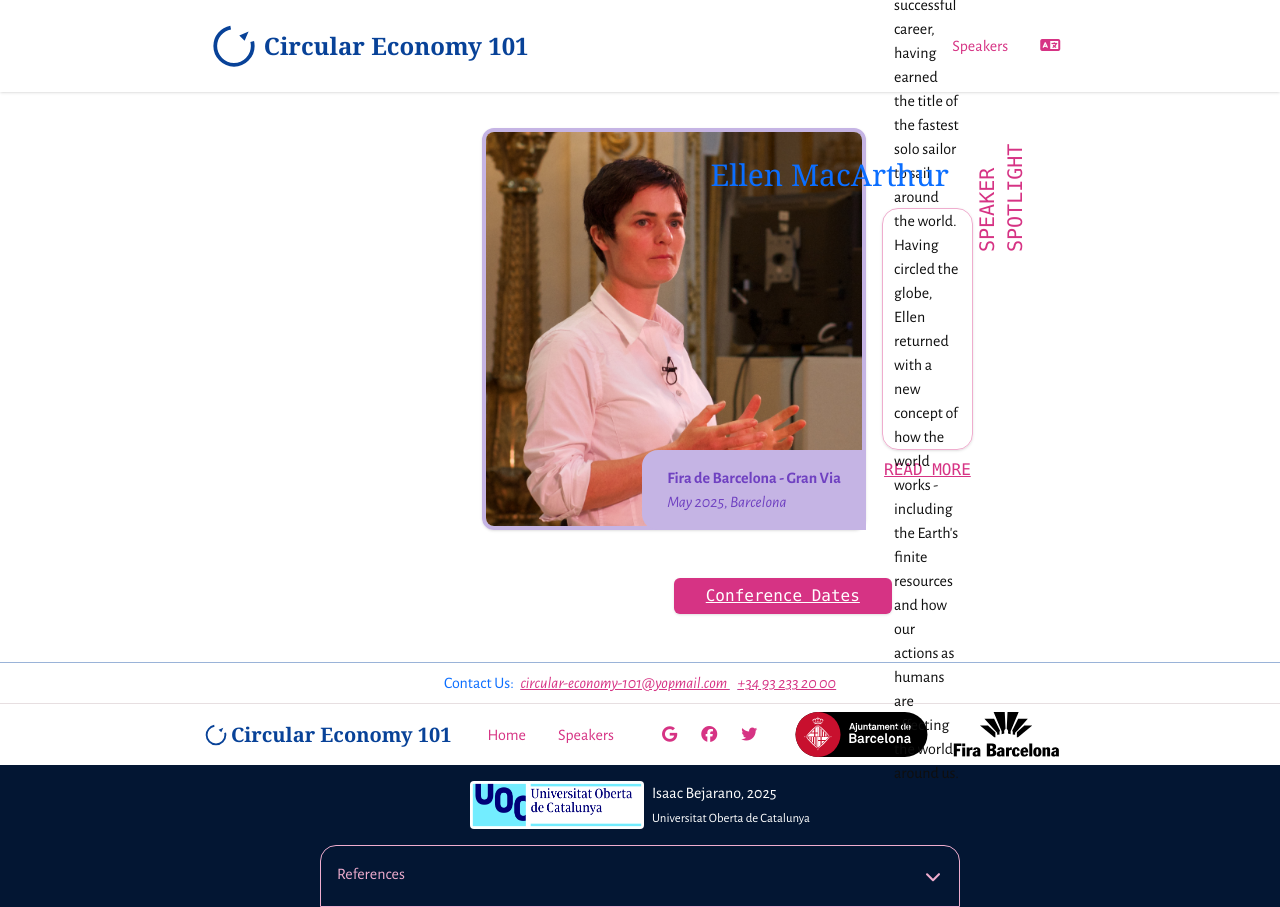
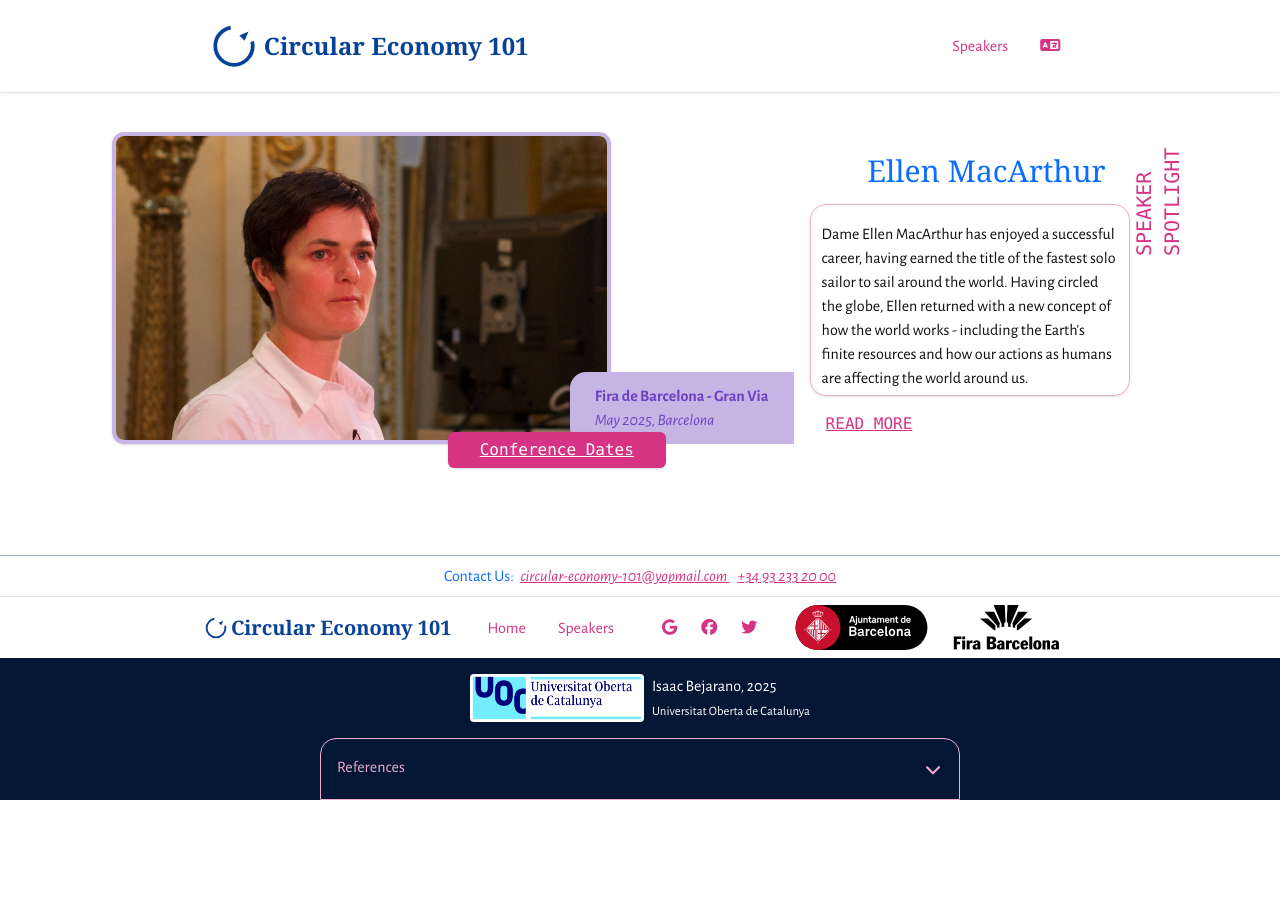
Before and after one commit to isaacBejarano/uoc-ehc2-pac3, a website built with Parcel: page src/index.html in a window 1280 px wide. After the commit the page ends 800 px from the top, so only its background shows below. Built offline with nearby package versions, Linux system fonts and the light colour scheme; some icons are missing.

Commit message:
index support grid container - lg

```diff
--- a/src/index.html
+++ b/src/index.html
@@ -11,10 +11,10 @@
 
     <!-- FIXME: remove "poster" when finished -->
     <main
-      class="poster supports-[display:grid]:grid relative lg:w-85 xl:w-75 mx-auto p-3 md:my-6 @min-[768px]:relative @min-[768px]:grid-rows-[10dvh_30.25dvh_10dvh_12dvh] @min-[768px]:grid-cols-[2fr_minmax(10em,max-content)_minmax(14em,max-content)_1rem_fit-content(20em)_calc(2em+0.5vw)]"
+      class="poster supports-[display:grid]:grid relative lg:w-[85%] xl:w-[75%] p-4 mx-auto md:my-6 @min-[768px]:relative @min-[768px]:grid-rows-[10dvh_30.25dvh_10dvh_12dvh] @min-[768px]:grid-cols-[2fr_minmax(10em,max-content)_minmax(14em,max-content)_1rem_fit-content(20em)_calc(2em+0.5vw)] @min-[992px]:grid-rows-[9dvh_21dvh_9dvh_5dvh]"
     >
       <p
-        class="poster-featured mb-2 md:mr-6 md:mt-6 text-center md:text-right text-3xl font-secondary leading-[1.5] @min-[768px]:static @min-[768px]:static @min-[768px]:row-[1_/_2] @min-[768px]:col-[3_/_6] @min-[768px]:z-1"
+        class="poster-featured mb-2 md:mr-6 md:mt-6 text-center md:text-right text-3xl font-secondary leading-[1.5] @min-[768px]:static @min-[768px]:static @min-[768px]:row-[1_/_2] @min-[768px]:col-[3_/_6] @min-[768px]:z-1 @min-[992px]:mt-[1rem]"
       >
         Ellen MacArthur
       </p>
@@ -26,11 +26,11 @@
       </h1>
 
       <div
-        class="poster-divider h-auto border border-primary-subtle rounded-2xl shadow-sm @min-[768px]:row-2 @min-[768px]:col-[5_/_6] @min-[768px]:static"
+        class="poster-divider h-auto border border-primary-subtle rounded-2xl shadow-sm @min-[768px]:row-2 @min-[768px]:col-[5_/_6] @min-[768px]:static @min-[992px]:h-[24dvh]"
       ></div>
 
       <p
-        class="poster-content block relative pt-1 px-2 sm:pt-2 sm:px-3 md:p-3 text-coal leading-[1.5] @min-[768px]:row-2 @min-[768px]:col-[5_/_6] @min-[768px]:self-center"
+        class="poster-content block relative pt-1 px-2 sm:pt-2 sm:px-3 md:p-3 text-coal leading-[1.5] @min-[768px]:row-2 @min-[768px]:col-[5_/_6] @min-[768px]:self-center @min-[992px]:pt-[3rem]"
       >
         Dame Ellen MacArthur has enjoyed a successful career, having earned the
         title of the fastest solo sailor to sail around the world. Having
@@ -40,14 +40,14 @@
       </p>
 
       <a
-        class="poster-read-more block ml-3 mt-1 mb-4 lg:ml-auto lg:mt-2 mx-auto font-mono text-primary hover:text-primary-shade underline @min-[768px]:col-[5_/_6]"
+        class="poster-read-more block ml-3 mt-1 mb-4 lg:ml-auto lg:mt-2 mx-auto font-mono text-primary hover:text-primary-shade underline @min-[768px]:col-[5_/_6] @min-[992px]:m-[2.5rem_0_0_1rem]"
         href="javascript:void(0)"
       >
         READ MORE
       </a>
 
       <img
-        class="w-full h-[350px] md:h-full object-cover object-top border border-4 border-plum-subtle rounded-xl shadow-sm @min-[768px]:row-[1_/_4] @min-[768px]:col-[1_/_4]"
+        class="poster-img w-full h-[350px] md:h-full object-cover object-top border border-4 border-plum-subtle rounded-xl shadow-sm @min-[768px]:row-[1_/_4] @min-[768px]:col-[1_/_4] @min-[992px]:w-[39dvw]"
         src="./assets/images/ellen_mcarthur_original.jpg?as=webp"
         alt="Ellen MacArthur's face"
         width="350"
@@ -55,7 +55,7 @@
       />
 
       <div
-        class="poster-aside w-[40dvw] w-auto mt-2 md:mt-[0px] flex items-center md:justify-center text-plum md:bg-plum-subtle rounded-s-2xl @min-[768px]:row-[3_/_4] @min-[768px]:col-[3_/_4] @min-[768px]:p-4"
+        class="poster-aside w-[40dvw] w-auto mt-2 md:mt-[0px] flex items-center md:justify-center text-plum md:bg-plum-subtle rounded-s-2xl @min-[768px]:row-[3_/_4] @min-[768px]:col-[3_/_4] @min-[768px]:p-4 @min-[992px]:p-[1rem]"
       >
         <p class="poster-aside-text leading-[1.5] ml-3 md:ml-[0px]">
           <span class="block font-bold w-75 sm:w-full" lang="ca">
@@ -66,7 +66,7 @@
       </div>
 
       <button
-        class="poster-modal-opener absolute bottom-0 right-0 mb-12 mr-12 md:mb-6 md:mr-[0px] lg:mb-[0px] lg:mr-4 px-3 py-[6px] bg-primary text-white font-mono underline shadow-sm rounded-md cursor-pointer @min-[768px]:row-[4_/_5] @min-[768px]:col-[2_/_3] @min-[768px]:left-[15dvw] @min-[768px]:bottom-[1.5dvh] @min-[768px]:w-[17cqw]"
+        class="poster-modal-opener absolute bottom-0 right-0 mb-12 mr-12 md:mb-6 md:mr-[0px] lg:mb-[0px] lg:mr-4 px-3 py-[6px] bg-primary text-white font-mono underline shadow-sm rounded-md cursor-pointer @min-[768px]:row-[4_/_5] @min-[768px]:col-[2_/_3] @min-[768px]:left-[15dvw] @min-[768px]:bottom-[1.5dvh] @min-[768px]:w-[17cqw] @min-[992px]:bottom-[2dvh] @min-[992px]:left-[3dvw]"
         type="button"
         onclick="opennModal('js-index-modal-bg', 'js-index-modal-dialog')"
       >
```
Also changed, not shown: src/assets/styles/layouts/_index.scss (+1 -110 lines).
